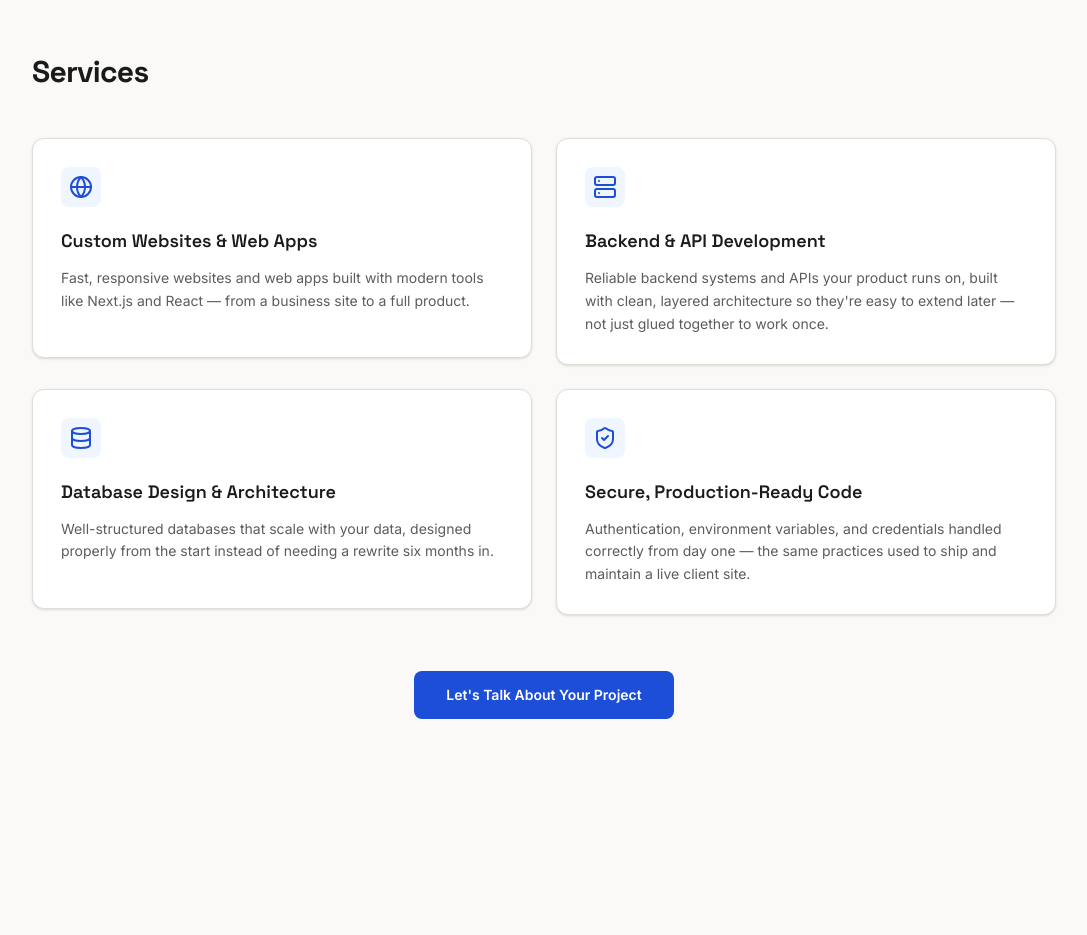
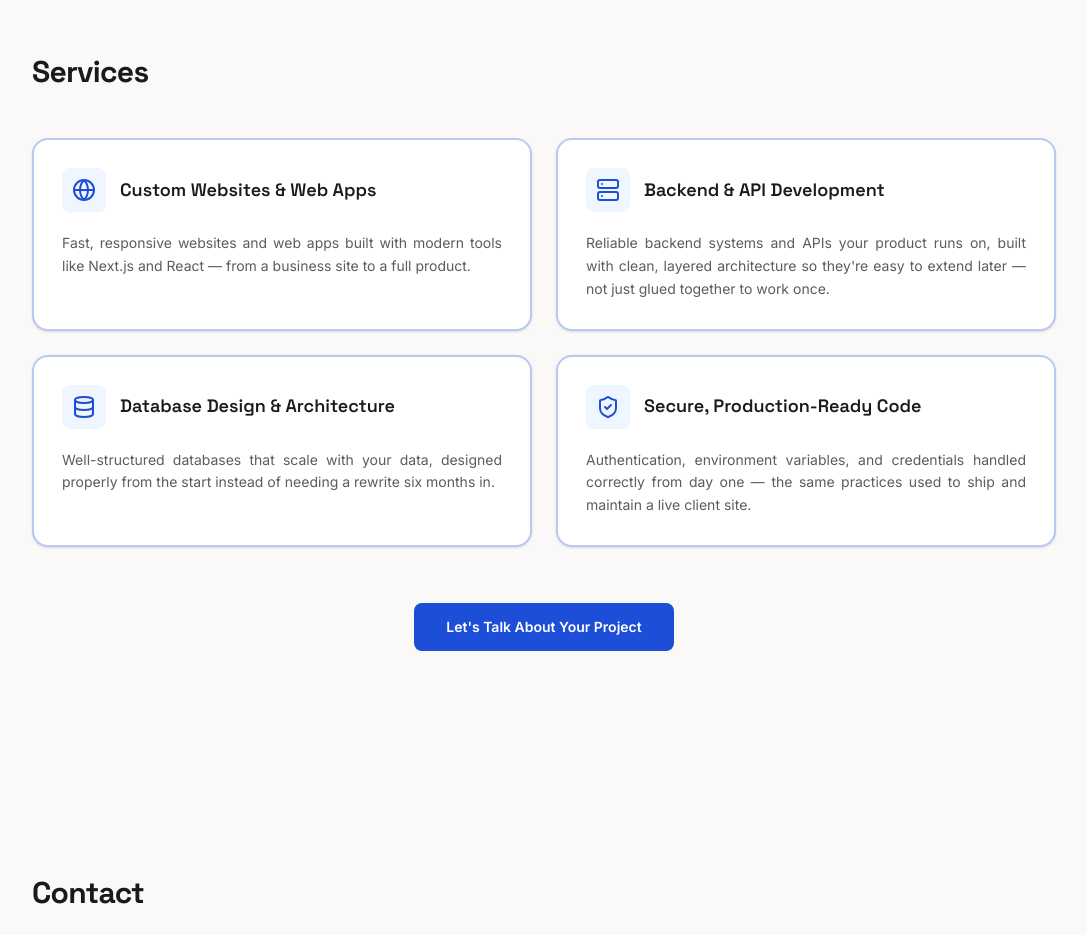
Before and after one commit to Mairaarshad19/Portfolio, a Next.js app: page / in a window 1280 px wide. Shown: the part 6940-7875 px from the top of the page, without its empty margins (96-1183 px from the left). Built offline with nearby package versions, Linux system fonts and the light colour scheme.

Commit message:
style: redesign service cards with equal-sized grid, icon badges, justified text

```diff
--- a/src/components/Capabilities.tsx
+++ b/src/components/Capabilities.tsx
@@ -23,15 +23,23 @@ function ServiceCard({
   const { ref, revealed } = useScrollReveal();
 
   return (
-    <div ref={ref} className={`scroll-reveal ${revealed ? "revealed" : ""}`}>
-      <div className="card-lift h-full min-h-[220px] flex flex-col bg-bg-elevated border border-border rounded-xl p-6 sm:p-7 hover:border-accent/30 shadow-sm">
-        <div className="w-10 h-10 rounded-lg bg-accent-subtle flex items-center justify-center text-accent mb-5">
-          {iconMap[icon]}
+    <div
+      ref={ref}
+      className={`scroll-reveal h-full ${revealed ? "revealed" : ""}`}
+    >
+      <div className="card-lift h-full flex flex-col bg-white border-2 border-accent/30 rounded-2xl p-6 sm:p-7 shadow-sm hover:border-accent/50 hover:shadow-md transition-all duration-200">
+        {/* Header row — icon badge + title on the same line */}
+        <div className="flex items-center gap-3.5 mb-4 sm:mb-5">
+          <span className="w-11 h-11 shrink-0 rounded-lg bg-accent-subtle flex items-center justify-center text-accent">
+            {iconMap[icon]}
+          </span>
+          <h3 className="text-base sm:text-lg font-display font-semibold text-fg leading-snug">
+            {title}
+          </h3>
         </div>
-        <h3 className="text-lg font-display font-semibold text-fg mb-3">
-          {title}
-        </h3>
-        <p className="text-sm text-fg-muted leading-relaxed">{description}</p>
+        <p className="text-sm text-fg-muted leading-relaxed text-justify">
+          {description}
+        </p>
       </div>
     </div>
   );
```
